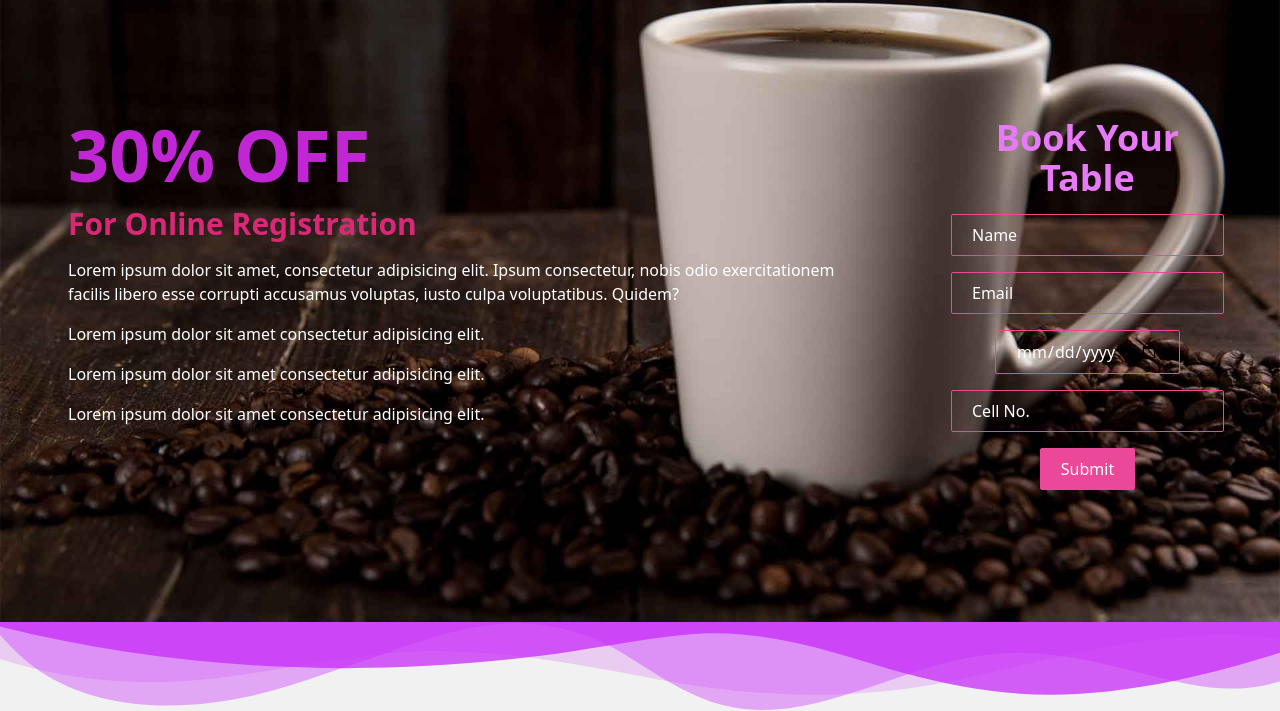
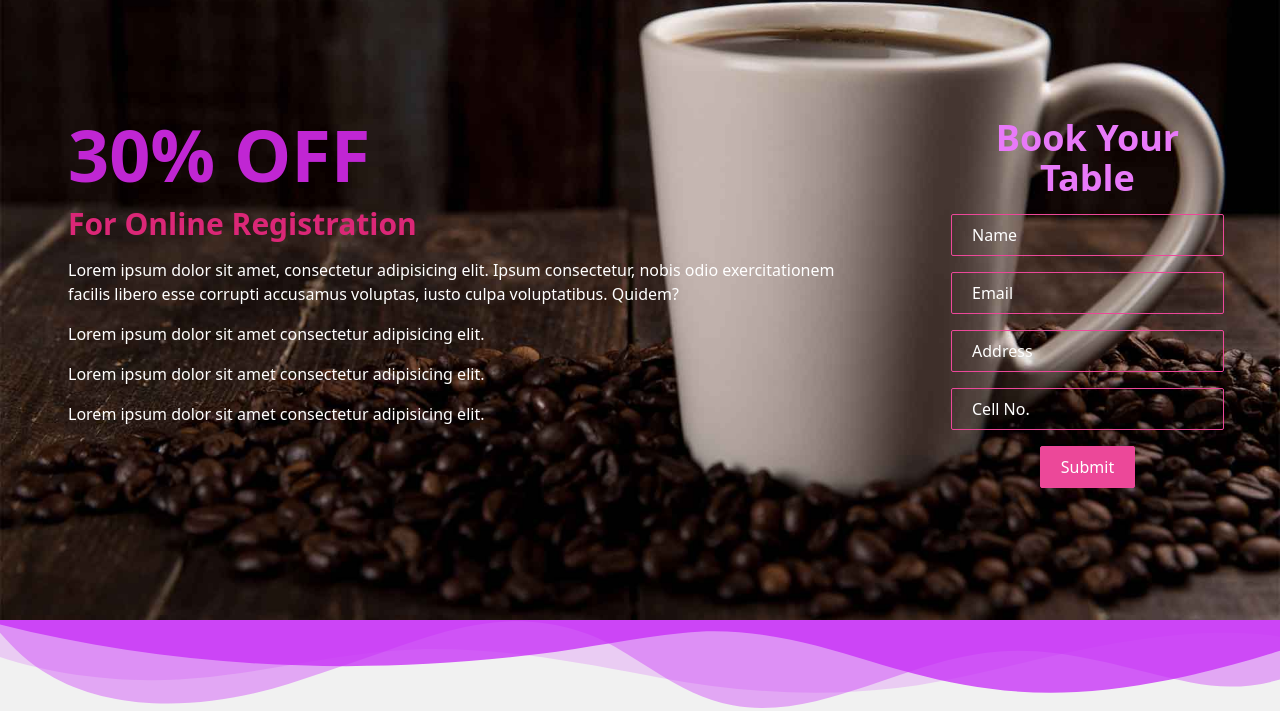
Before and after one commit to zainkhanbaloch/decafe_pr, a plain HTML site: page index.html in a window 1280 px wide. Shown: the part 1867-2578 px from the top of the page. Drawn offline with Linux system fonts and the light colour scheme.

Commit message:
second fix

```diff
--- a/index.html
+++ b/index.html
@@ -308,7 +308,8 @@
         <h1 class="font-extrabold text-center text-fuchsia-400 text-4xl ">Book Your Table</h1>
         <input class="w-60 border mx-auto text-white placeholder:text-white outline-pink-600 hover:bg-pink-500/20 border-pink-500 rounded-sm bg-transparent px-5 py-2 " placeholder="Name" type="text" name="name" id="name">
         <input class="w-60 border mx-auto text-white placeholder:text-white outline-pink-600 hover:bg-pink-500/20 border-pink-500 rounded-sm bg-transparent px-5 py-2 " placeholder="Email" type="email" name="email" id="email">
-        <input class="w-60 border mx-auto text-white placeholder:text-white outline-pink-600 hover:bg-pink-500/20 border-pink-500 rounded-sm bg-transparent px-5 py-2 " placeholder="Date" type="date" name="date" id="date">
+
+        <input class="w-60 border mx-auto text-white placeholder:text-white outline-pink-600 hover:bg-pink-500/20 border-pink-500 rounded-sm bg-transparent px-5 py-2 " placeholder="Address" type="tel" name="phone" id="phone">
         <input class="w-60 border mx-auto text-white placeholder:text-white outline-pink-600 hover:bg-pink-500/20 border-pink-500 rounded-sm bg-transparent px-5 py-2 " placeholder="Cell No." type="tel" name="phone" id="phone">
         <input class="w-60 border mx-auto text-white placeholder:text-white outline-pink-600 border-pink-500 rounded-sm bg-pink-500 hover:bg-pink-600 px-5 py-2 " placeholder="Submit" type="submit" name="submit" id="submit">
       </div>
```
